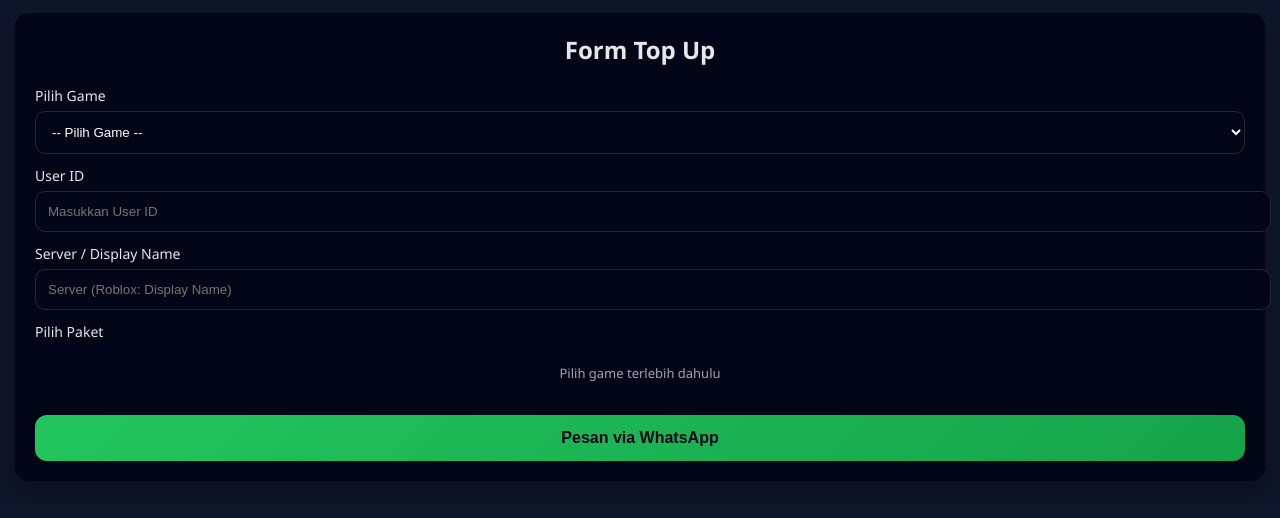
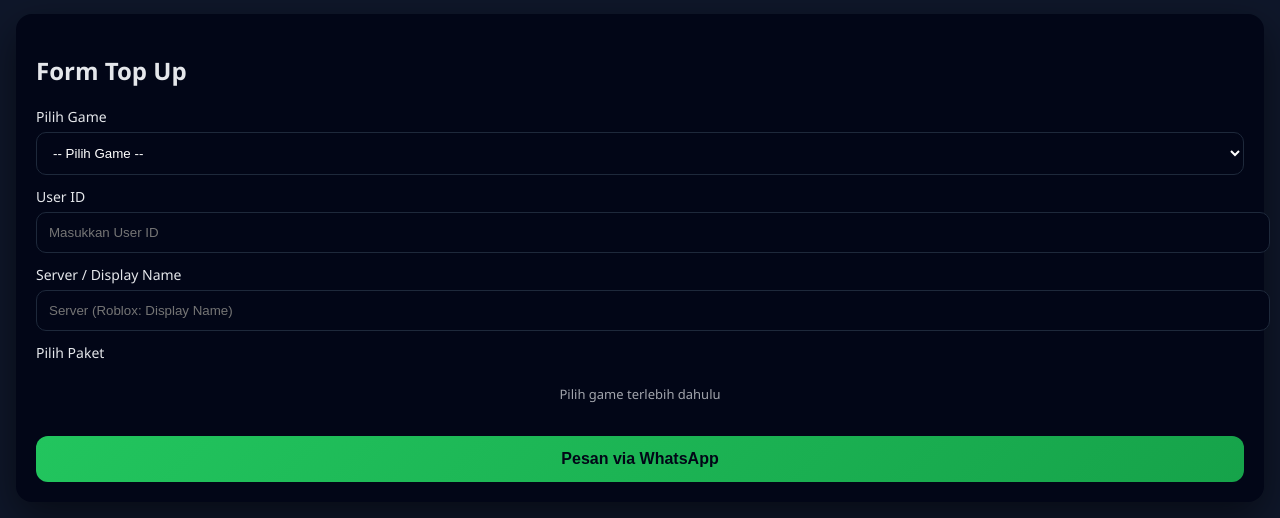
Before and after one commit to kuyy223/Gachain.aja, a plain HTML site: page index.html in a window 1280 px wide. Shown: the part 295-813 px from the top of the page. Drawn offline with Linux system fonts and the light colour scheme.

Commit message:
Update card styles in style.css
Adjusted card styles for margin, border-radius, and box-shadow.

```diff
--- a/style.css
+++ b/style.css
@@ -69,19 +69,18 @@ body {
 
 .card {
   background: #020617;
-  margin: 15px; /* HAPUS MARGIN NEGATIF */
+  margin: 16px;
   padding: 20px;
-  border-radius: 14px;
-  box-shadow: 0 10px 30px rgba(0,0,0,0.4);
-  position: relative;
-  z-index: 2;
+  border-radius: 16px;
+  box-shadow: 0 15px 40px rgba(0,0,0,.5);
 }
 
+.card h3 {
+  text-align: center;
+  margin-bottom: 15px;
+  color: #38bdf8;
+}
 
-.card h2 {
-  margin-top: 0;
-  text-align: center;
-}
 
 label {
   margin-top: 12px;
```
